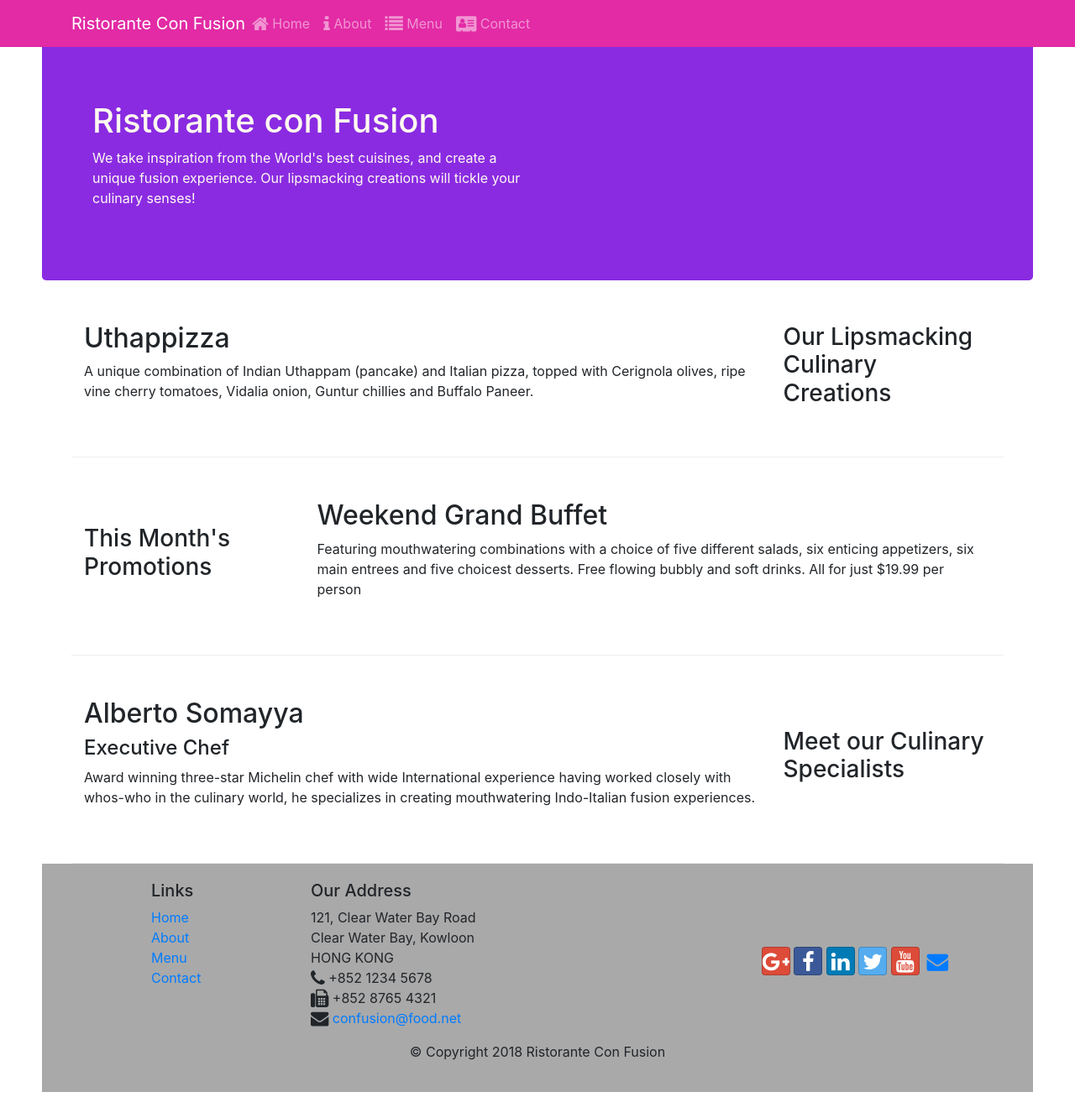
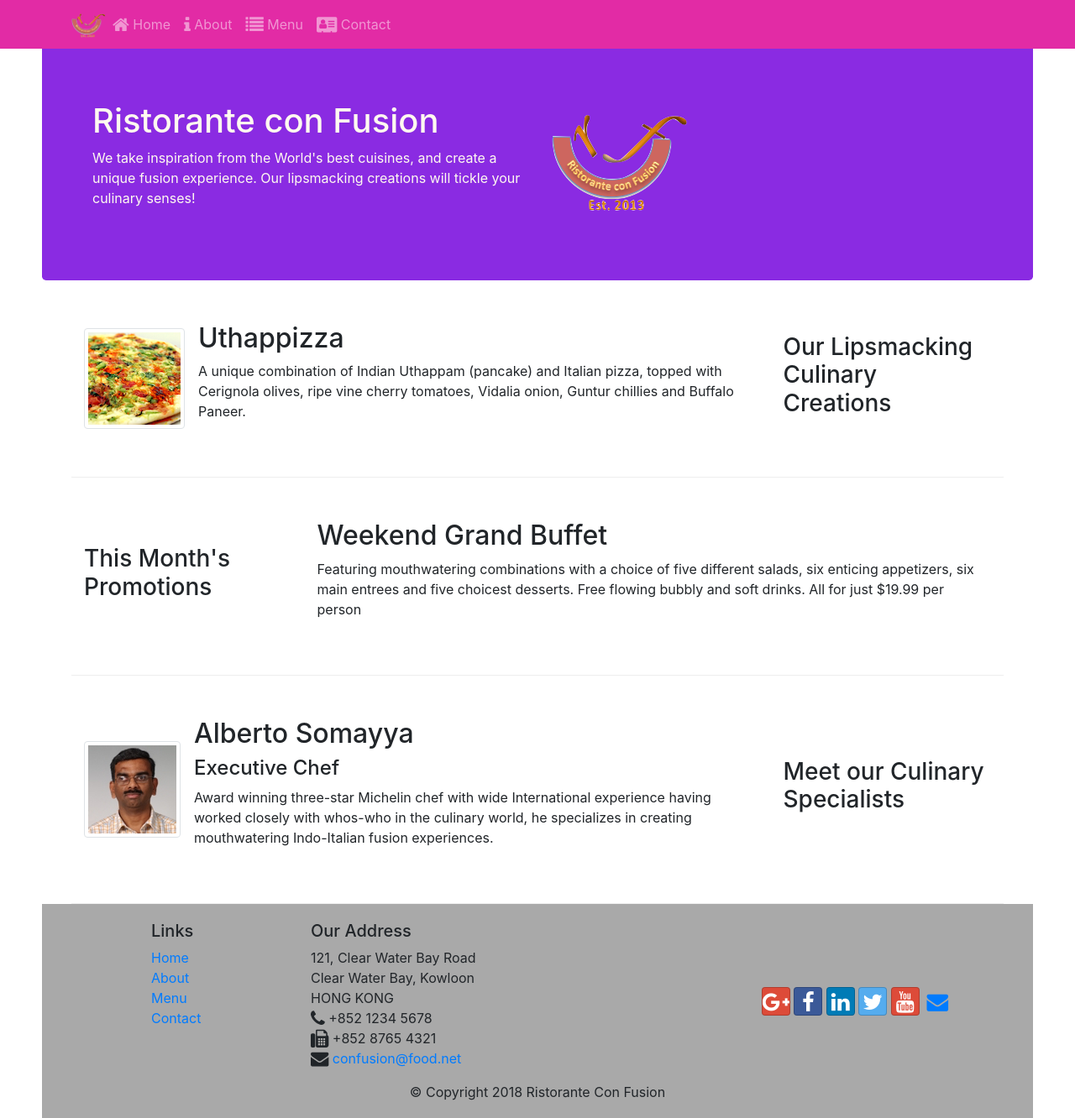
Before and after one commit to Jebarcia77/ReactA1Bootstrap, a website: page index.html in a window 1280 px wide. Shown: the top 1332 px of the page at 84% size. Drawn offline with nearby package versions, Linux system fonts and the light colour scheme.

Commit message:
Images and Media

```diff
--- a/index.html
+++ b/index.html
@@ -24,7 +24,7 @@
             <button class="navbar-toggler" type="button" data-toggle="collapse" data-target="#Navbar">
                 <span class="navbar-toggler-icon"></span>
             </button>
-            <a class="navbar-brand mr-auto" href="./index.html">Ristorante Con Fusion </a>
+            <a class="navbar-brand mr-auto" href="./index.html"><img src="img/logo.png" alt="logo" height="30" width="41"></a>
             <div class="collapse navbar-collapse" id="Navbar">
                 <ul class="navbar-nav mr-auto">
                     <li class="nav-item active"></li><a class="nav-link" href="./index.html"><span class="fa fa-home fa-lg"></span> Home</a></li>
@@ -43,7 +43,8 @@
                     <h1>Ristorante con Fusion</h1>
                     <p>We take inspiration from the World's best cuisines, and create a unique fusion experience. Our lipsmacking creations will tickle your culinary senses!</p>
                 </div>
-                <div class="col-12 col-sm">
+                <div class="col-12 col-sm align-self-center">
+                    <img src="img/logo.png" alt="logo" class="img-fluid">
                 </div>
             </div>
         </div>
@@ -55,8 +56,13 @@
                 <h3>Our Lipsmacking Culinary Creations</h3>
             </div>
             <div class="col col-sm order-sm-first col-md">
-                <h2>Uthappizza</h2>
-                <p>A unique combination of Indian Uthappam (pancake) and Italian pizza, topped with Cerignola olives, ripe vine cherry tomatoes, Vidalia onion, Guntur chillies and Buffalo Paneer.</p>
+                <div class="media">
+                    <img class="d-flex mr-3 img-thumbnail align-self-center" src="img/uthappizza.png" alt="uthappizza">
+                    <div class="media-body">
+                        <h2 class="mt-0">Uthappizza</h2>
+                        <p class="d-none d-sm-block">A unique combination of Indian Uthappam (pancake) and Italian pizza, topped with Cerignola olives, ripe vine cherry tomatoes, Vidalia onion, Guntur chillies and Buffalo Paneer.</p>
+                    </div>
+                </div>
             </div>
         </div>
 
@@ -67,7 +73,7 @@
             </div>
             <div class="col col-sm col-md">
                 <h2>Weekend Grand Buffet</h2>
-                <p>Featuring mouthwatering combinations with a choice of five different salads, six enticing appetizers, six main entrees and five choicest desserts. Free flowing bubbly and soft drinks. All for just $19.99 per person </p>
+                <p class="d-none d-sm-block">Featuring mouthwatering combinations with a choice of five different salads, six enticing appetizers, six main entrees and five choicest desserts. Free flowing bubbly and soft drinks. All for just $19.99 per person </p>
             </div>
         </div>
 
@@ -76,9 +82,15 @@
                 <h3>Meet our Culinary Specialists</h3>
             </div>
             <div class="col col-sm order-sm-first col-md">
-                <h2>Alberto Somayya</h2>
-                <h4>Executive Chef</h4>
-                <p>Award winning three-star Michelin chef with wide International experience having worked closely with whos-who in the culinary world, he specializes in creating mouthwatering Indo-Italian fusion experiences. </p>
+                <div class="media">
+                    <img class="d-flex mr-3 img-thumbnail align-self-center" src="img/alberto.png" alt="alberto">
+                    <div class="media-body">
+                        <h2 class="mt-0">Alberto Somayya</h2>
+                        <h4>Executive Chef</h4>
+                        <p class="d-none d-sm-block">Award winning three-star Michelin chef with wide International experience having worked closely with whos-who in the culinary world, he specializes in creating mouthwatering Indo-Italian fusion experiences. </p>
+
+                    </div>
+                </div>
             </div>
         </div>
     </div>
```
Also changed, not shown: aboutus.html (+2 -1 lines), img/alberto.png (added), img/buffet.png (added), img/logo.png (added), img/uthappizza.png (added), 1 other file.
